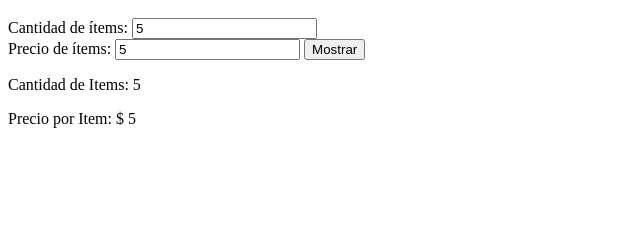
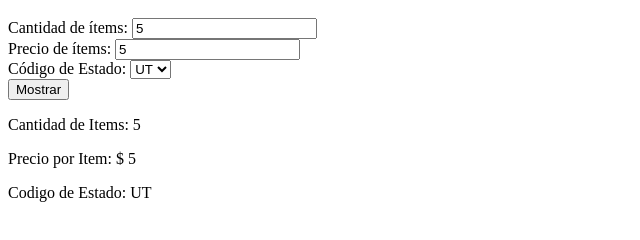
Before and after one commit to reneddc/Totalizador, a website built with Parcel: page index.html in a window 1280 px wide. Both pictures are taken after typing "5", "5" into the empty fields and a click on the input "Mostrar". Shown: the part 48-288 px from the top of the page, without its empty margins (0-640 px from the left). Built offline with nearby package versions, Linux system fonts and the light colour scheme.

Commit message:
Funcion 3

```diff
--- a/index.html
+++ b/index.html
@@ -5,10 +5,19 @@
       <label for="cantidad-items">Cantidad de ítems: </label>
       <input type="number" id="cantidad-items" /><br>
       <label for="precio-items">Precio de ítems: </label>
-      <input type="number" id="precio-items" />
+      <input type="number" id="precio-items" /><br>
+      <label for="codigo-estado">Código de Estado: </label>
+      <select id="codigo-estado">
+        <option value="UT">UT</option>
+        <option value="NV">NV</option>
+        <option value="TX">TX</option>
+        <option value="AL">AL</option>
+        <option value="CA">CA</option>
+      </select><br>
       <input type="submit" value="Mostrar" />
     </form>
     <div id="valores-div"></div>
+
     <script type="module" src="./src/presenter.js"></script>
   </body>
 </html>
--- a/src/presenter.js
+++ b/src/presenter.js
@@ -6,10 +6,13 @@ const valoresDiv = document.querySelector("#valores-div");
 //Valores input
 const cantidadItems = document.querySelector("#cantidad-items");
 const precioItems = document.querySelector("#precio-items");
+const codigoEstado = document.querySelector("#codigo-estado");
+
 
 form.addEventListener("submit", (event) => {
   event.preventDefault();
 
   valoresDiv.innerHTML = `<p>Cantidad de Items: ${cantidadItems.value} </p>
-                          <p>Precio por Item: $ ${precioItems.value} </p>`;
+                          <p>Precio por Item: $ ${precioItems.value} </p>
+                          <p>Codigo de Estado: ${codigoEstado.value} </p>`;
 });
```
